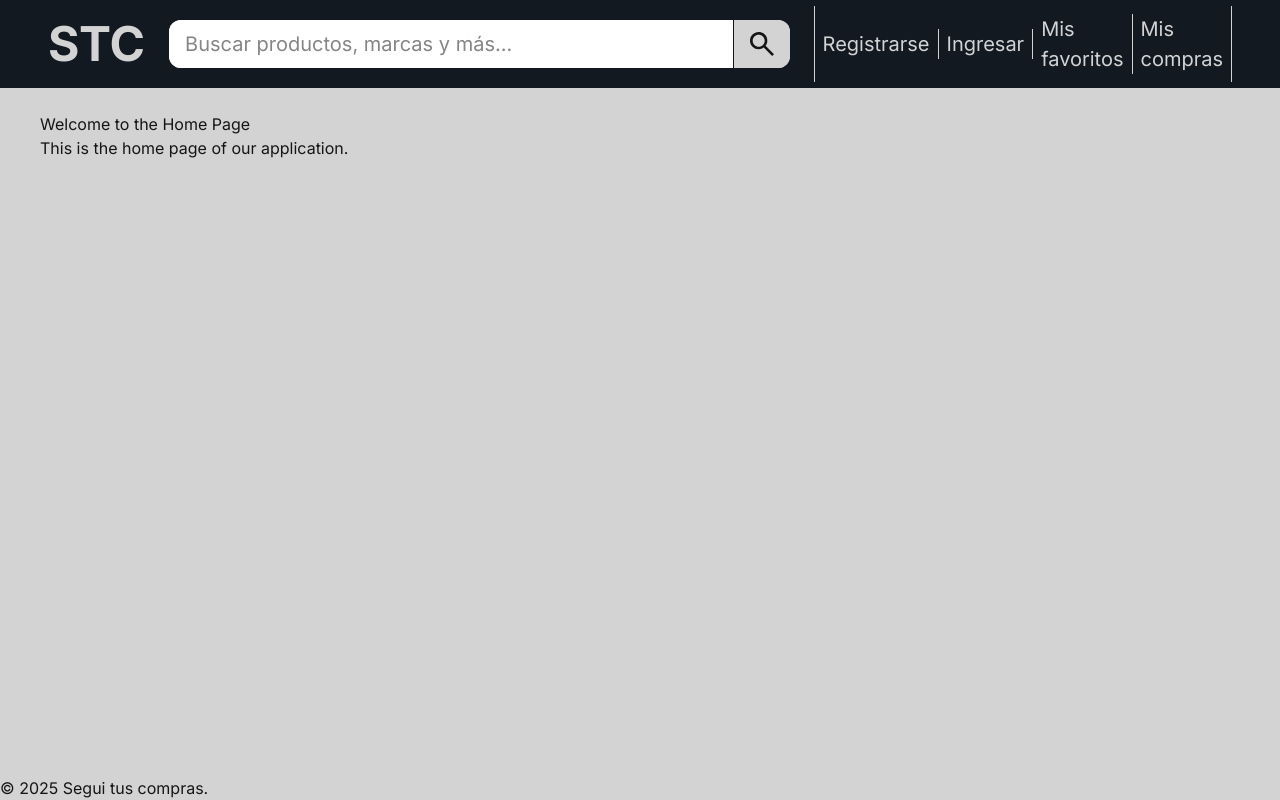
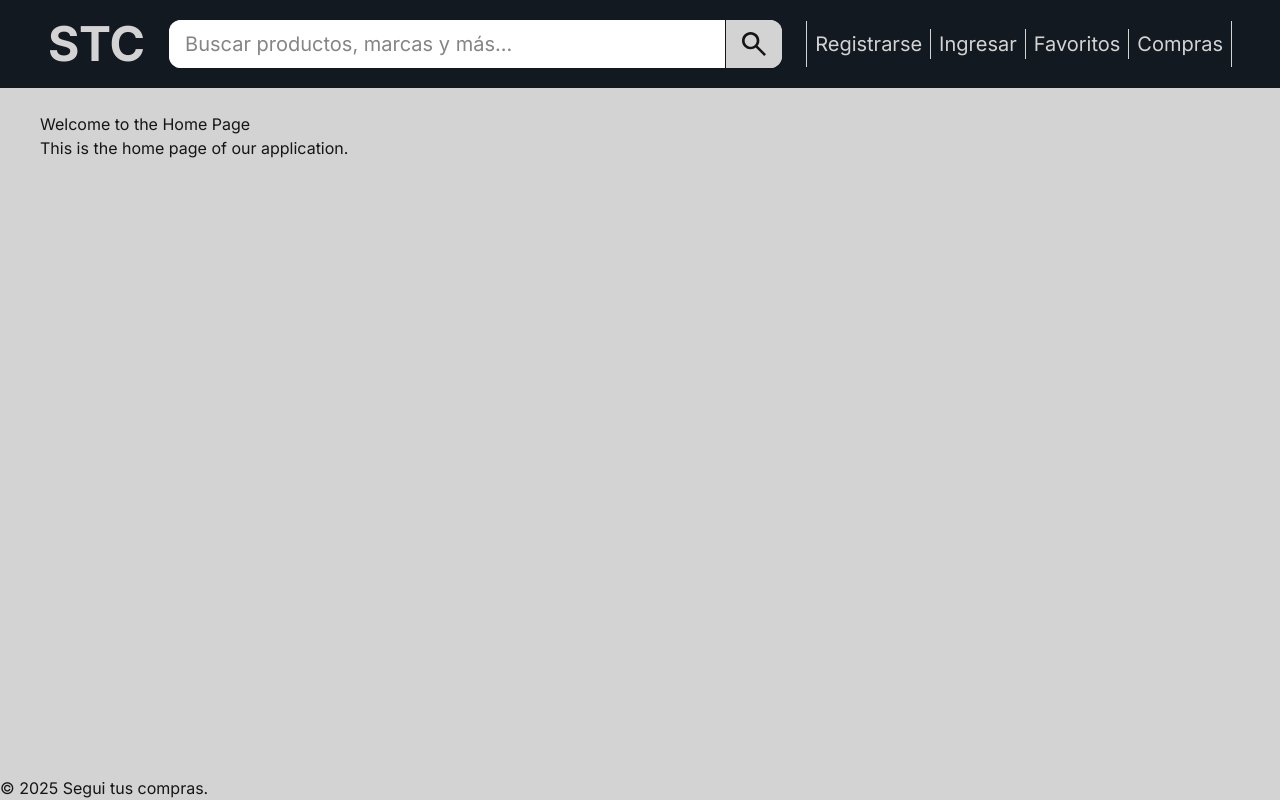
Before and after one commit to matulai/PDES-2025C1-STC, a React (Vite) app in the folder Front/: page / in a window 1280 px wide. Built offline with nearby package versions, Linux system fonts and the light colour scheme.

Commit message:
Refactor: labels names change

```diff
--- a/Front/src/components/Navbar.tsx
+++ b/Front/src/components/Navbar.tsx
@@ -4,14 +4,14 @@ import "@/styles/Navbar.css";
 const navLinksNoRegistered = [
   { label: "Registrarse", pathname: "/register" },
   { label: "Ingresar", pathname: "/login" },
-  { label: "Mis favoritos", pathname: "/favorites" },
-  { label: "Mis compras", pathname: "/purchases" },
+  { label: "Favoritos", pathname: "/favorites" },
+  { label: "Compras", pathname: "/purchases" },
 ];
 
 const navLinksRegistered = [
-  { label: "Mi perfil", pathname: "/profile" },
-  { label: "Mis favoritos", pathname: "/favorites" },
-  { label: "Mis compras", pathname: "/purchases" },
+  { label: "perfil", pathname: "/profile" },
+  { label: "Favoritos", pathname: "/favorites" },
+  { label: "Compras", pathname: "/purchases" },
 ];
 
 const Navbar = () => {
```
